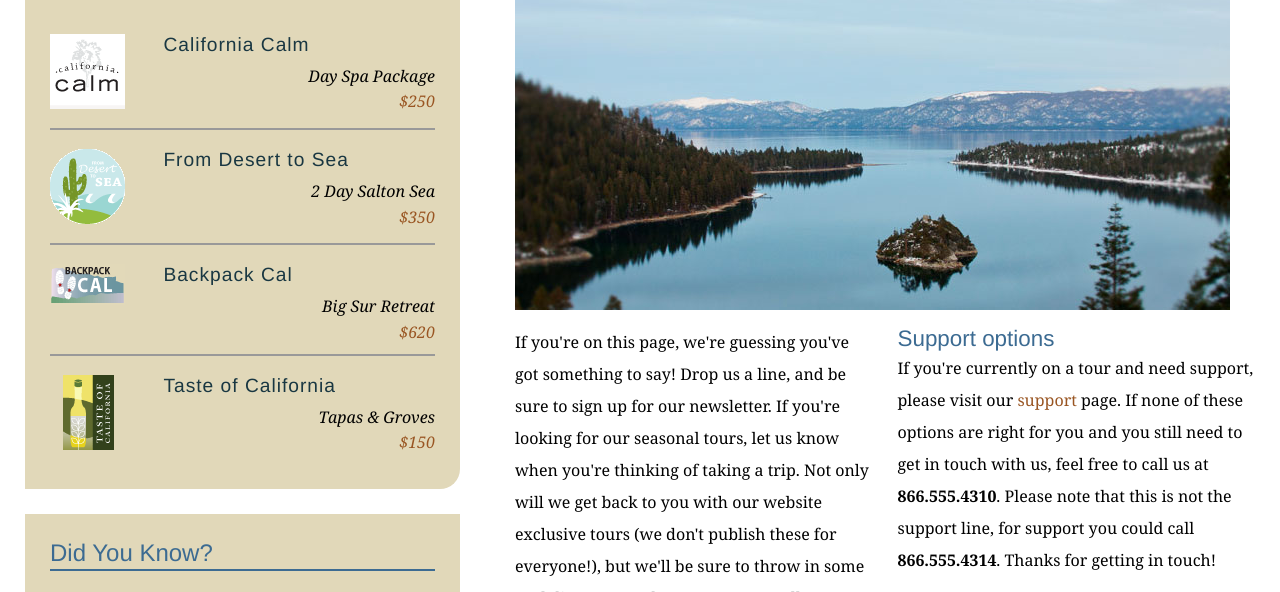
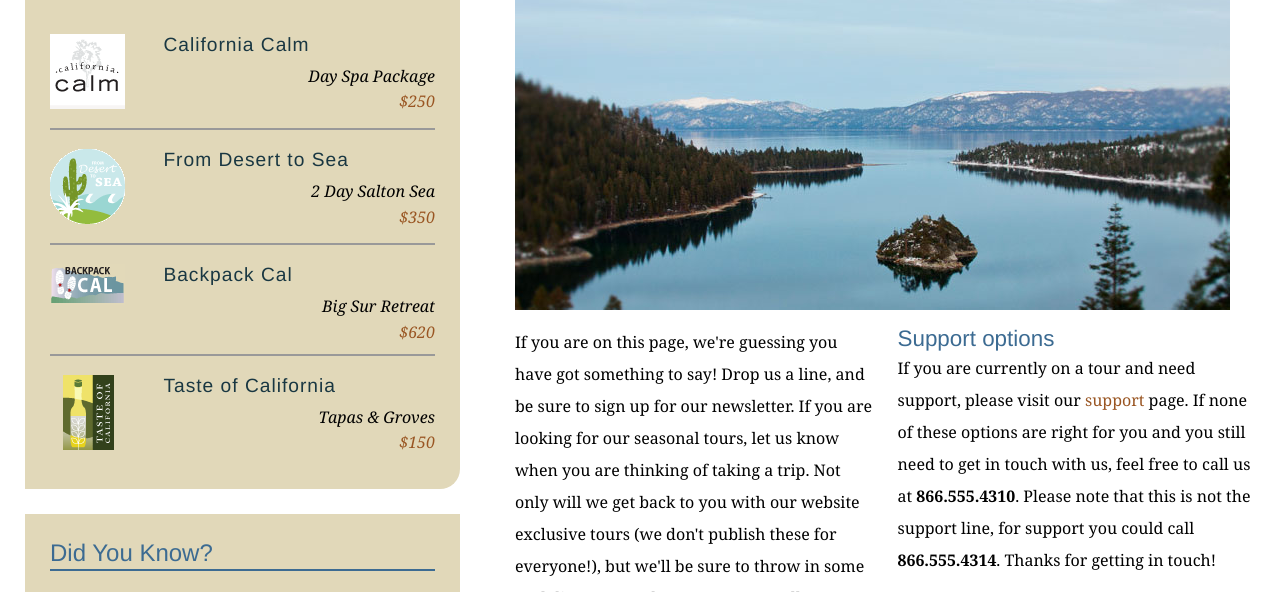
Before and after one commit to rpaquet/explore_california, a plain HTML site: page contact.html in a window 1280 px wide. Shown: the part 342-934 px from the top of the page. Drawn offline with Linux system fonts and the light colour scheme.

Commit message:
Removed contractions from contact page text

```diff
--- a/contact.html
+++ b/contact.html
@@ -68,10 +68,10 @@
           <h1>Get in touch</h1>
           <img src="assets/images/emerald_bay.jpg" alt="Beautiful Lake Tahoe" class="articleImage" />
           <div class="multiCol">
-            <p>If you're on this page, we're guessing you've got something to say! Drop us a line, and be sure to sign up for our newsletter. If you're looking for our seasonal tours,  let us know when you're thinking of taking a trip. Not only will we get back to you with our website exclusive tours (we don't publish these for everyone!), but we'll be sure to throw in some cool discounts and tour extras as well.</p>
+            <p>If you are on this page, we're guessing you have got something to say! Drop us a line, and be sure to sign up for our newsletter. If you are looking for our seasonal tours, let us know when you are thinking of taking a trip. Not only will we get back to you with our website exclusive tours (we don't publish these for everyone!), but we'll be sure to throw in some cool discounts and tour extras as well.</p>
 
             <h2>Support options</h2>
-            <p>If you're currently on a tour and need support, please visit our <a href="support.html">support</a> page. If none of these options are right for you and you still need to get in touch with us, feel free to call us at<span class="phone"> <strong>866.555.4310</strong>. Please note that this is not the support line, for support you could call </span><strong>866.555.4314</strong>. Thanks for getting in touch!</p>
+            <p>If you are currently on a tour and need support, please visit our <a href="support.html">support</a> page. If none of these options are right for you and you still need to get in touch with us, feel free to call us at<span class="phone"> <strong>866.555.4310</strong>. Please note that this is not the support line, for support you could call </span><strong>866.555.4314</strong>. Thanks for getting in touch!</p>
           </div>
 
           <form id="frmContact" name="frmContact" method="post" action="contact_process.html">
```
